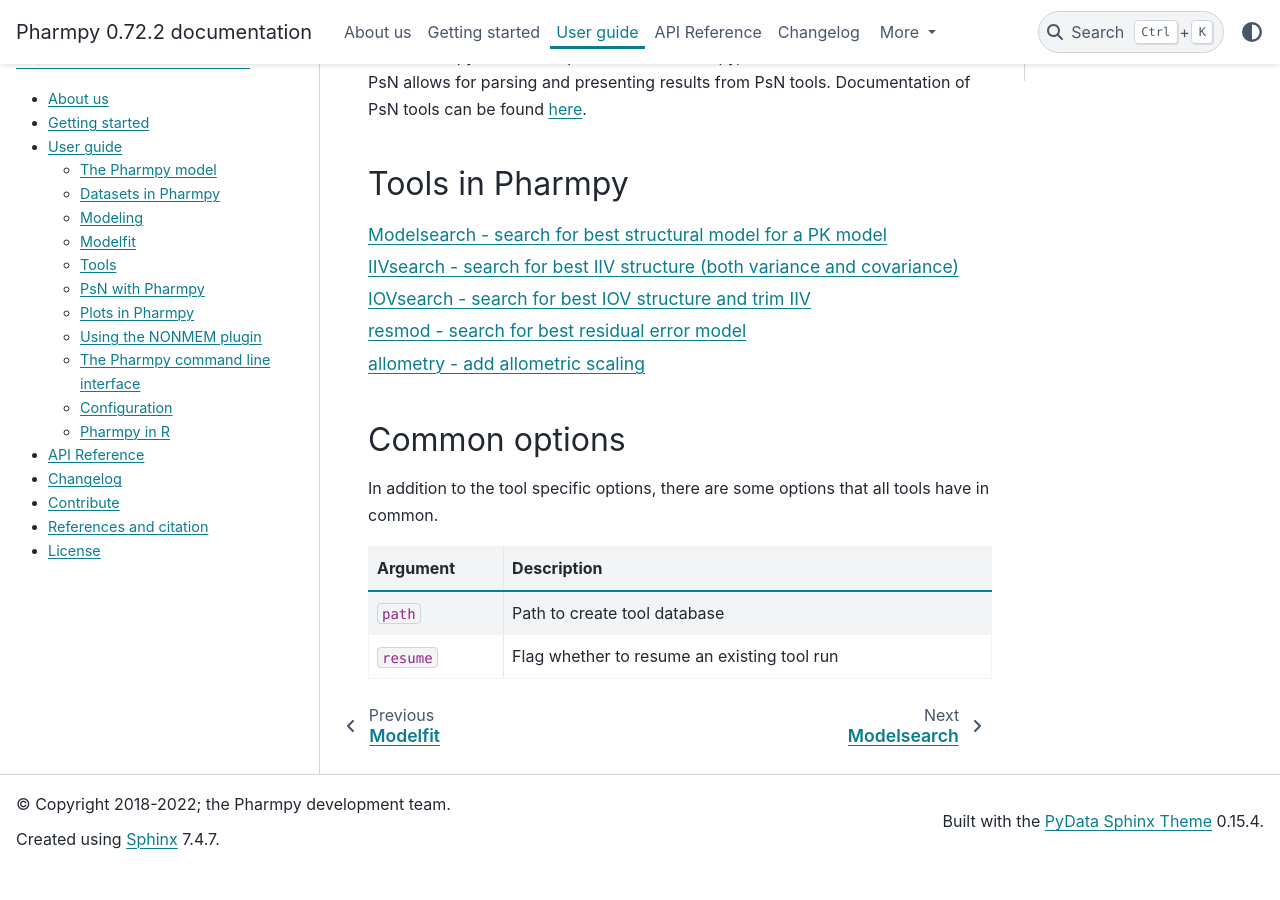
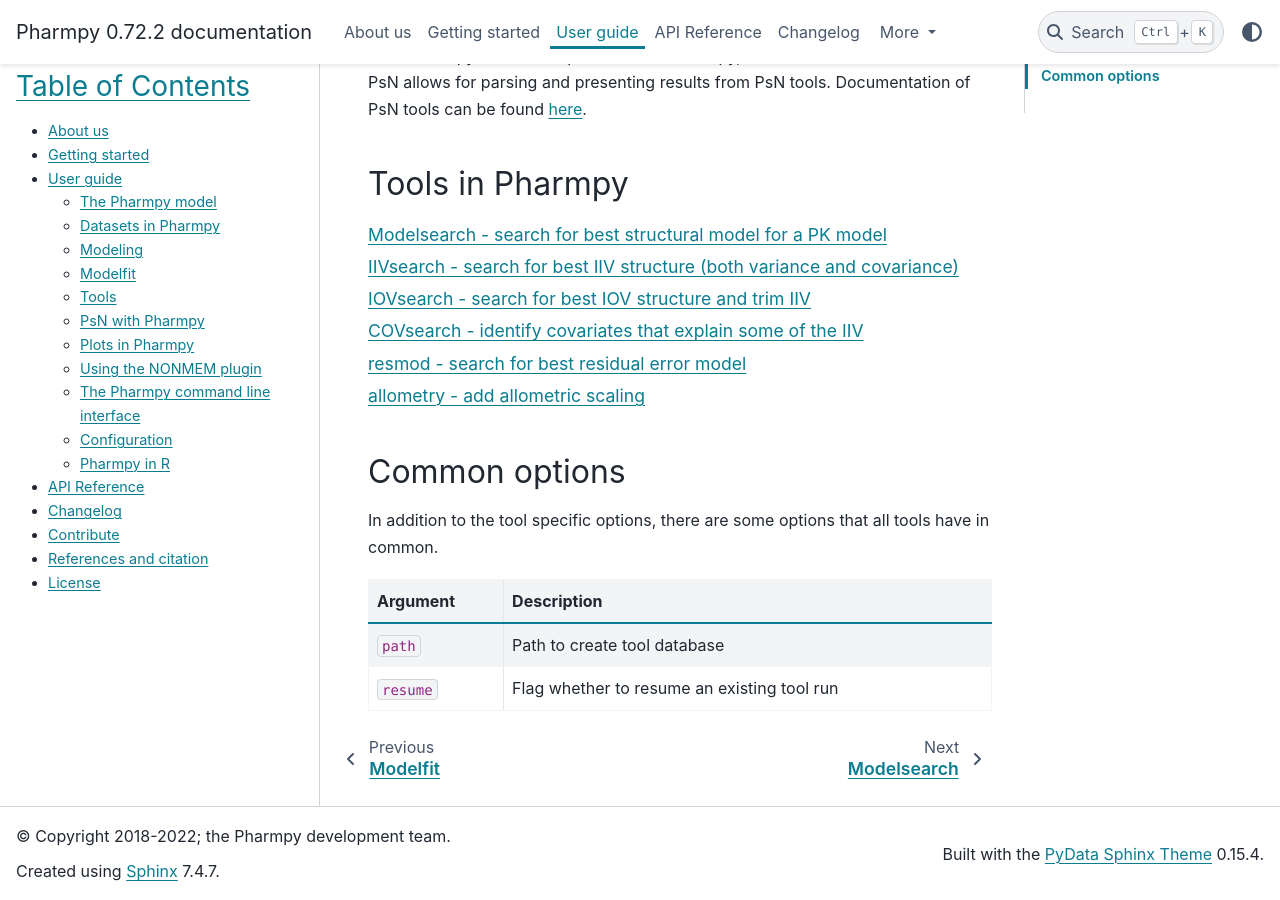
Before and after one commit to pharmpy/pharmpy, a Sphinx documentation site: the page built from docs/tools.rst, in a window 1280 px wide and 900 px high, scrolled down 718 px. Built offline with Sphinx 7.4.7 and the PyData theme 0.15.4, drawn with Linux system fonts in a browser that asks for light colours; before the commit the page ends 1586 px from its top, so only the background shows below that; some of the changed lines change nothing that is shown.

Commit message:
First draft for the documentation of the COVsearch tool

```diff
--- /dev/null
+++ b/docs/covsearch.rst
@@ -0,0 +1,233 @@
+.. _covsearch:
+
+=========
+COVsearch
+=========
+
+The COVsearch tool is a general tool to identify covariates that explain
+some of the inter-individual variability.
+
+~~~~~~~
+Running
+~~~~~~~
+
+The COVsearch tool is available both in Pharmpy/pharmr and from the command line.
+
+To initiate COVsearch in Python/R:
+
+.. pharmpy-code::
+
+    from pharmpy.tools import run_covsearch
+
+    start_model = read_model('path/to/model')
+    res = run_covsearch(algorithm='scm-forward',
+                        model=start_model,
+                        effects='COVARIATE(@IIV, @CONTINUOUS, *); COVARIATE(@IIV, @CATEGORICAL, CAT, *)',
+                        p_forward=0.05,
+                        max_steps=5)
+
+In this example, we will attempt up to five forward steps of the Stepwise
+Covariate Modeling (SCM) algorithm on the model ``start_model``. The p-value
+threshold for theses steps if 5% and the candidate effects consists of all
+supported effects (multiplicative) of continuous covariates on parameters with IIV,
+and a multiplicative categorical effect of categorical covariates on parameters
+with IIV.
+
+To run COVsearch from the command line, the example code is redefined accordingly:
+
+.. code::
+
+    pharmpy run covsearch path/to/model --algorithm scm-forward --effects 'COVARIATE(@IIV, @CONTINUOUS, *); COVARIATE(@IIV, @CATEGORICAL, CAT, *)' --p_forward 0.05 --max_steps 5
+
+~~~~~~~~~
+Arguments
+~~~~~~~~~
+
++---------------------------------------------+----------------------------------------------------------------------+
+| Argument                                    | Description                                                          |
++=============================================+======================================================================+
+| :ref:`effects<effects_covsearch>`           | The candidate effects to search through (required)                   |
++---------------------------------------------+----------------------------------------------------------------------+
+| ``p_forward``                               | The p-value threshold for forward steps (default is `0.05`)          |
++---------------------------------------------+----------------------------------------------------------------------+
+| ``max_steps``                               | The maximum number of search algorithm steps to perform, or `-1`     |
+|                                             | for no maximum (default).                                            |
++---------------------------------------------+----------------------------------------------------------------------+
+| :ref:`algorithm<algorithm_covsearch>`       | The search algorithm to use (default is `'scm-forward'`)             |
++---------------------------------------------+----------------------------------------------------------------------+
+| ``model``                                   | Start model                                                          |
++---------------------------------------------+----------------------------------------------------------------------+
+
+.. _effects_covsearch:
+
+~~~~~~~
+Effects
+~~~~~~~
+
+Candidate effects can be described in a variety of ways. The most basic way is
+to give an explicit list of candidate effects to try:
+
+.. pharmpy-code::
+
+    run_covsearch(
+        ...
+        effects=[
+            ['CL', 'SEX', 'CAT', '+'],
+            ['CL', 'WT', 'EXP'],
+            ['V', 'SEX', 'CAT', '+'],
+            ['V', 'WT', 'EXP'],
+        ],
+        ...
+    )
+
+In each candidate, the first item is the name of the parameter (or its
+corresponding IIV ETA), the second item is the name of the covariate, the
+third item is the name of the effect (see
+:py:func:`pharmpy.modeling.add_covariate_effect` for a list of available
+effects), and the fourth item (optional) is the operator used to combine the
+existing parameter expression with the effect (`'*'` (default) or `'+'`).
+
+A more compact way to list candidate effects is through a list of cartesian
+products. For instance the following list of candidate effects
+
+.. pharmpy-code::
+
+    run_covsearch(
+        ...
+        effects=[
+            ['CL', 'AGE', 'EXP'],
+            ['CL', 'WT', 'EXP'],
+            ['V', 'AGE', 'EXP'],
+            ['V', 'WT', 'EXP'],
+        ],
+        ...
+    )
+
+can be simplified to
+
+.. pharmpy-code::
+
+    run_covsearch(
+        ...
+        effects=[
+            [['CL', 'V'], ['AGE', 'WT'], 'EXP'],
+        ],
+        ...
+    )
+
+
+Finally, the candidate effects can be defined through a domain-specifc language
+(DSL) sentence. For instance, the example above can be given as
+
+.. pharmpy-code::
+
+    run_covsearch(
+        ...
+        effects='COVARIATE([CL, V], [AGE, WT], EXP)',
+        ...
+    )
+
+This DSL also provides additional features such as pre-defined and manual
+aliases. For instance the example above can be rewritten as
+
+.. pharmpy-code::
+
+    run_covsearch(
+        ...
+        effects='CONTINUOUS([AGE,WT]);COVARIATE([CL, V], @CONTINUOUS, EXP)'
+        ...
+    )
+
+Notice how multiple statements are separated by semicolons `;`.
+Omitting declaration of continuous covariates allows to let Pharmpy
+automatically derive which covariates should be referred to by `@CONTINUOUS`.
+For instance,
+
+.. pharmpy-code::
+
+    run_covsearch(
+        ...
+        effects='COVARIATE([CL, V], @CONTINUOUS, EXP)'
+        ...
+    )
+
+would test an exponential covariate effect on clearance and volume for each
+continuous covariates.
+
+More aliases are available and described in the next section.
+
+COVsearch DSL aliases
+~~~~~~~~~~~~~~~~~~~~~
+
+The DSL supports the following aliases:
+
++-----------------+-------------+----------------+--------------------------------------------------------------------+
+| Alias           | Type        | Definition     | Description                                                        |
++=================+=============+================+====================================================================+
+| `@IIV`          | Parameter   | auto           | All PK parameters with a corresponding IIV ETA                     |
++-----------------+-------------+----------------+--------------------------------------------------------------------+
+| `\*`            | Parameter   | auto           | All PK parameters                                                  |
++-----------------+-------------+----------------+--------------------------------------------------------------------+
+| `@ABSORPTION`   | Parameter   | manual         | Manually defined list of absorption parameters\*                   |
++-----------------+-------------+----------------+--------------------------------------------------------------------+
+| `@ELIMINATION`  | Parameter   | manual         | Manually defined list of elimination parameters\*                  |
++-----------------+-------------+----------------+--------------------------------------------------------------------+
+| `@DISTRIBUTION` | Parameter   | manual         | Manually defined list of distribution parameters\*                 |
++-----------------+-------------+----------------+--------------------------------------------------------------------+
+| `@CONTINUOUS`   | Covariate   | auto or manual | All continuous covariates                                          |
++-----------------+-------------+----------------+--------------------------------------------------------------------+
+| `@CATEGORICAL`  | Covariate   | auto or manual | All categorical covariates                                         |
++-----------------+-------------+----------------+--------------------------------------------------------------------+
+| `\*`            | Covariate   | auto           | All covariates                                                     |
++-----------------+-------------+----------------+--------------------------------------------------------------------+
+| `\*`            | Effect      | auto           | All continuous effects                                             |
++-----------------+-------------+----------------+--------------------------------------------------------------------+
+
+\*: We plan to automate the definition of such aliases in the future.
+
+Manual aliases can be defined via the syntax `ALIAS([...])`. For instance to
+declare a list of absorption parameters use `ABSORPTION(KA)`.
+
+For aliases that are both automatic and manual, the automatic definition of an
+alias gets overriden as soon as a manual definition is used for the alias.
+
+
+.. _algorithm_covsearch:
+
+~~~~~~~~~
+Algorithm
+~~~~~~~~~
+
+The current default (and only) search algorithm `'scm-forward'` consists in
+forward steps of the Stepwise Covariate Modeling method.
+
+.. graphviz::
+
+    digraph BST {
+            node [fontname="Arial"];
+            base [label="Base model"]
+            s0 [label="AddEffect(CL, SEX, CAT)"]
+            s1 [label="AddEffect(CL, WT, EXP)"]
+            s2 [label="AddEffect(V, SEX, CAT)"]
+            s3 [label="AddEffect(V, WT, EXP)"]
+            s4 [label="AddEffect(CL, SEX, CAT)"]
+            s5 [label="AddEffect(CL, WT, EXP)"]
+            s6 [label="AddEffect(V, SEX, CAT)"]
+            s7 [label="AddEffect(CL, WT, EXP)"]
+            s8 [label="AddEffect(V, SEX, CAT)"]
+
+            base -> s0
+            base -> s1
+            base -> s2
+            base -> s3
+            s3 -> s4
+            s3 -> s5
+            s3 -> s6
+            s4 -> s7
+            s4 -> s8
+        }
+
+
+~~~~~~~
+Results
+~~~~~~~
--- a/docs/tools.rst
+++ b/docs/tools.rst
@@ -23,6 +23,7 @@
    Modelsearch - search for best structural model for a PK model <modelsearch>
    IIVsearch - search for best IIV structure (both variance and covariance) <iivsearch>
    IOVsearch - search for best IOV structure and trim IIV <iovsearch>
+   COVsearch - identify covariates that explain some of the IIV <covsearch>
    resmod - search for best residual error model <resmod>
    allometry - add allometric scaling <allometry>
 
```
